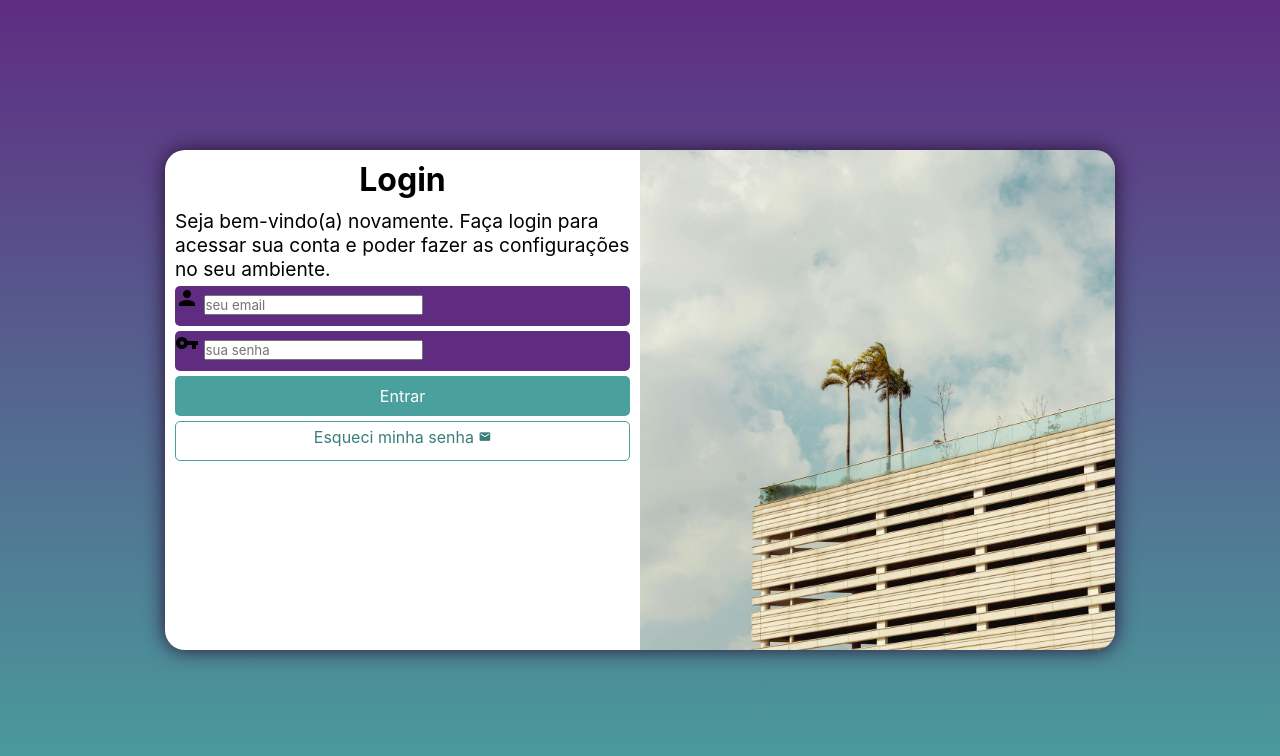
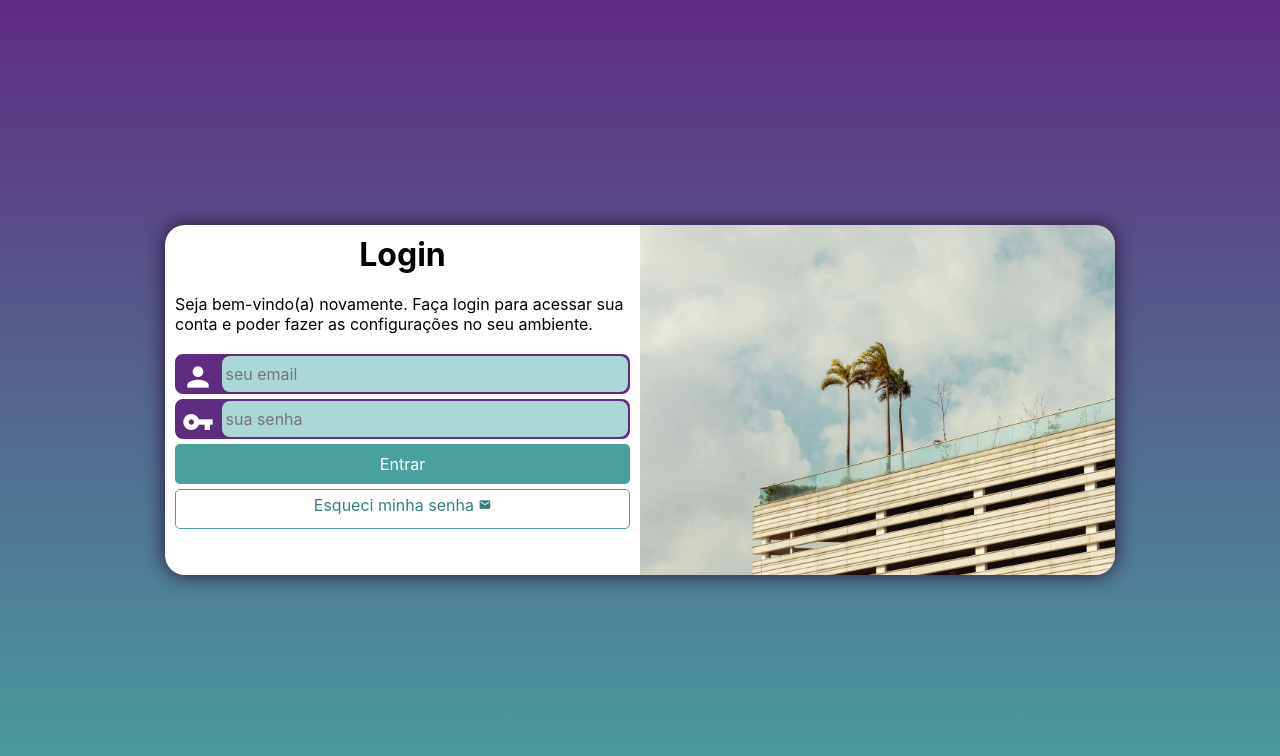
Before and after one commit to jdearaujotrindade/projeto-login, a plain HTML site: page index.html in a window 1280 px wide. Drawn offline with Linux system fonts and the light colour scheme.

Commit message:
Improve login form styling and layout
Adjusted the height of the login section for different screen sizes in media-query.css and refined the form field styles in style.css. Changes include updated border radius, input field appearance, and spacing for better visual consistency and usability.

```diff
--- a/estilos/media-query.css
+++ b/estilos/media-query.css
@@ -5,6 +5,7 @@
     }
     section#login {
         width: 80vw;
+        height: 290px;
     }
     section#login > div#imagem {
         float: left;
@@ -22,6 +23,7 @@
     }
     section#login {
         width: 950px;
+        height: 350px;
     }
     section#login > div#imagem {
         float: right;
@@ -36,6 +38,7 @@
         font-size: 2em;
     }
     section#login > div#formulario > p {
-        font-size: 1.2em;
+        font-size: 1em;
+        margin: 20px 0px;
     }
 }
--- a/estilos/style.css
+++ b/estilos/style.css
@@ -28,9 +28,9 @@ section#login {
     border-radius: 20px;
     top: 50%;
     left: 50%;
-    transform: translate(-50%, -50%);
     overflow: hidden;
     box-shadow: 0px 0px 20px #271235;
+    transform: translate(-50%, -50%);
     transition: height 0.4s, width 0.4s;
     transition-timing-function: ease;
 }
@@ -53,11 +53,32 @@ section#login > div#formulario > p {
 form > div.campo {
     background-color: #5f2c82;
     height: 40px;
-    border-radius: 5px;
+    border-radius: 8px;
     margin: 5px 0px;
+    border: 2px solid #5f2c82;
 }
 div.campo > label {
     display: none;
+}
+div.campo > span {
+    color: white;
+    /* background-color: black; */
+    font-size: 2em;
+    width: 40px;
+    padding: 5px;
+}
+div.campo > input {
+    background-color: #abd8d7;
+    font-size: 1em;
+    width: calc(100% - 44.5px);
+    height: 100%;
+    border: none;
+    border-radius: 8px;
+    padding: 4px;
+    transform: translateY(-13px);
+}
+div.campo > input:focus-within {
+    background-color: white;
 }
 form > input[type=submit] {
     display: block;
```
